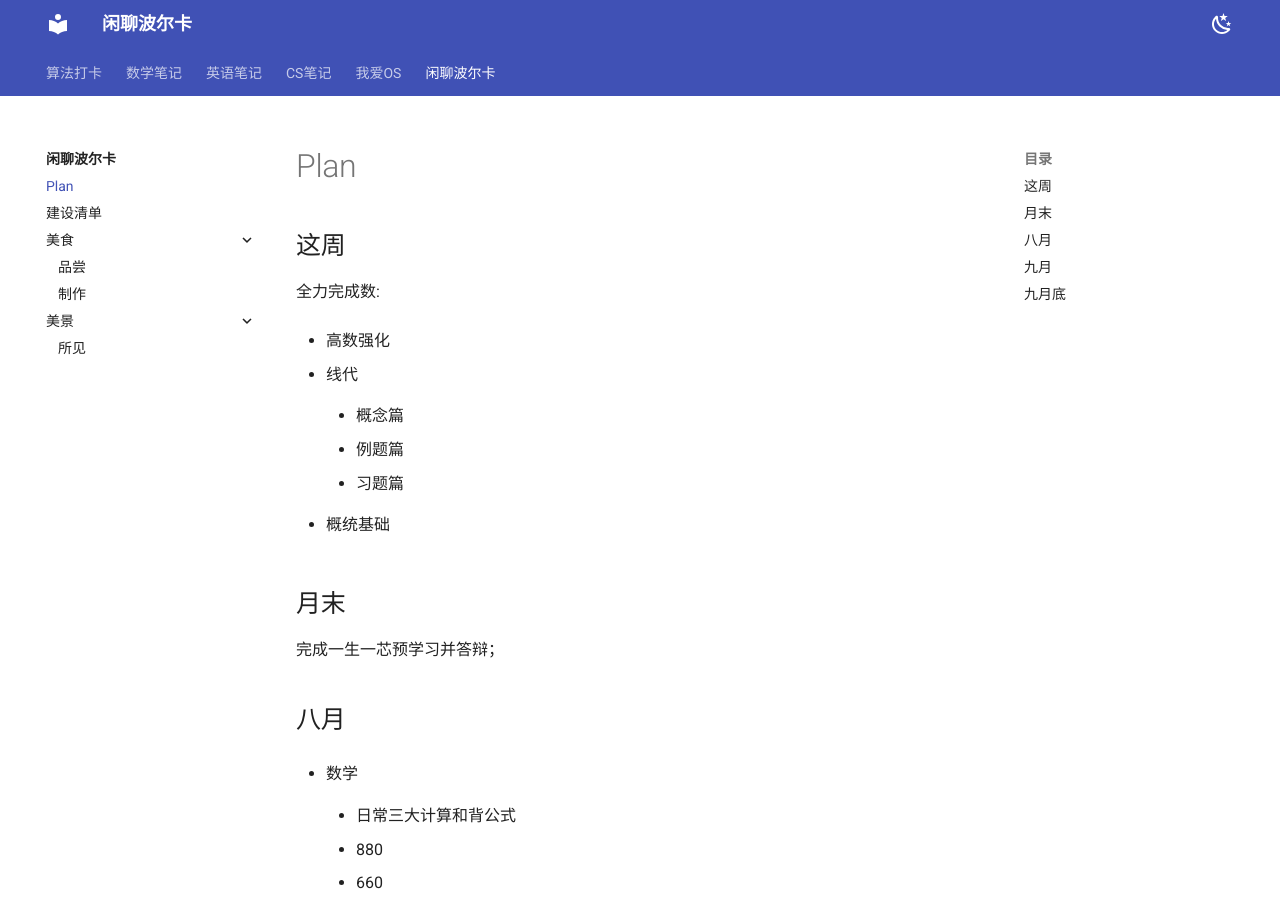
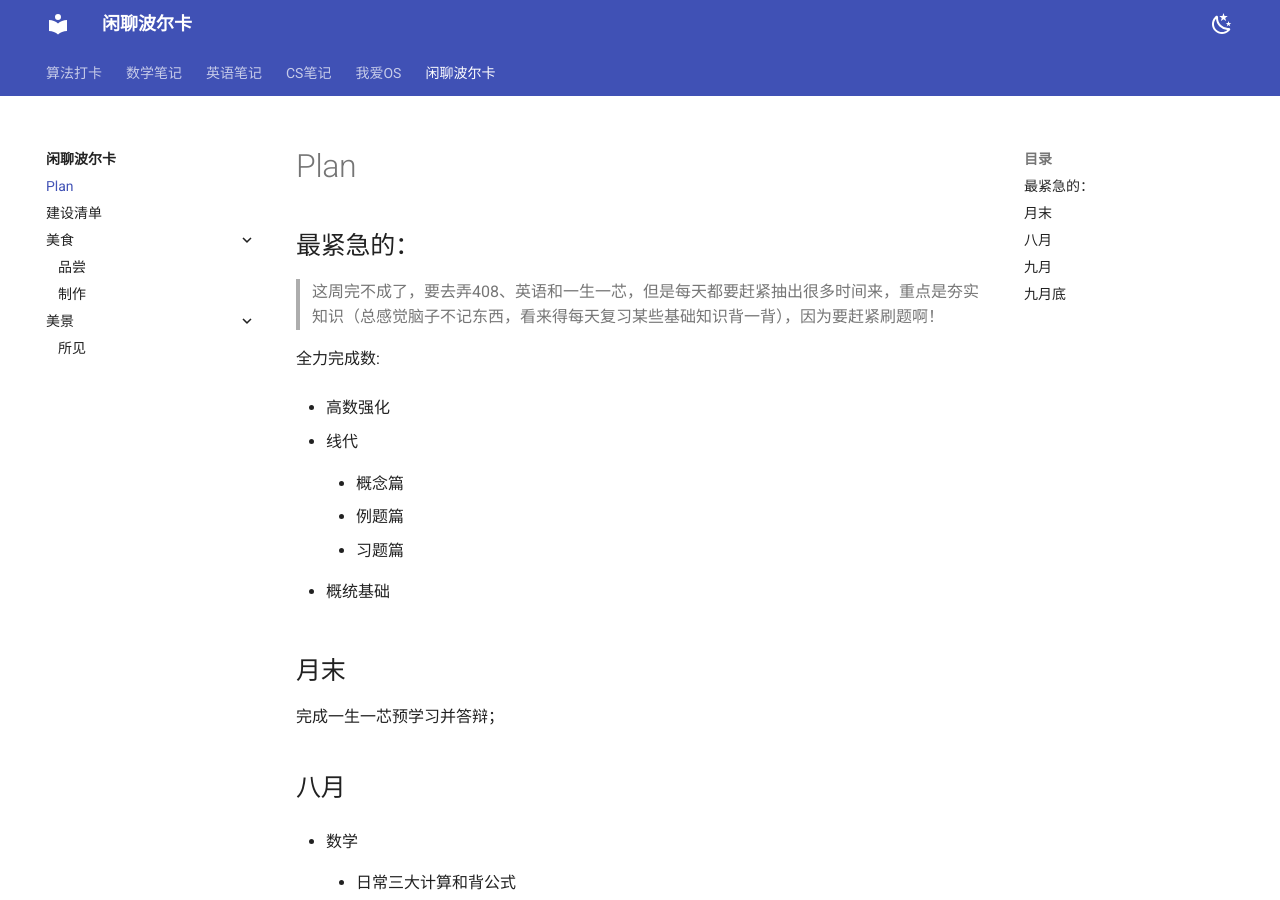
Before and after one commit to Haohahahaha/chat, an MkDocs documentation site: the page built from docs/plan/PEE-plans.md, in a window 1280 px wide and 900 px high. Built offline with MkDocs 1.6.1 and Material for MkDocs 9.7.7, drawn with Linux system fonts in a browser that asks for light colours.

Commit message:
2023-07-29_00:19:06 update

```diff
--- a/docs/plan/PEE-plans.md
+++ b/docs/plan/PEE-plans.md
@@ -1,4 +1,6 @@
-## 这周
+## 最紧急的：
+
+> 这周完不成了，要去弄408、英语和一生一芯，但是每天都要赶紧抽出很多时间来，重点是夯实知识（总感觉脑子不记东西，看来得每天复习某些基础知识背一背），因为要赶紧刷题啊！
 
 全力完成数:
 
```
Also changed, not shown: 1 other file.
